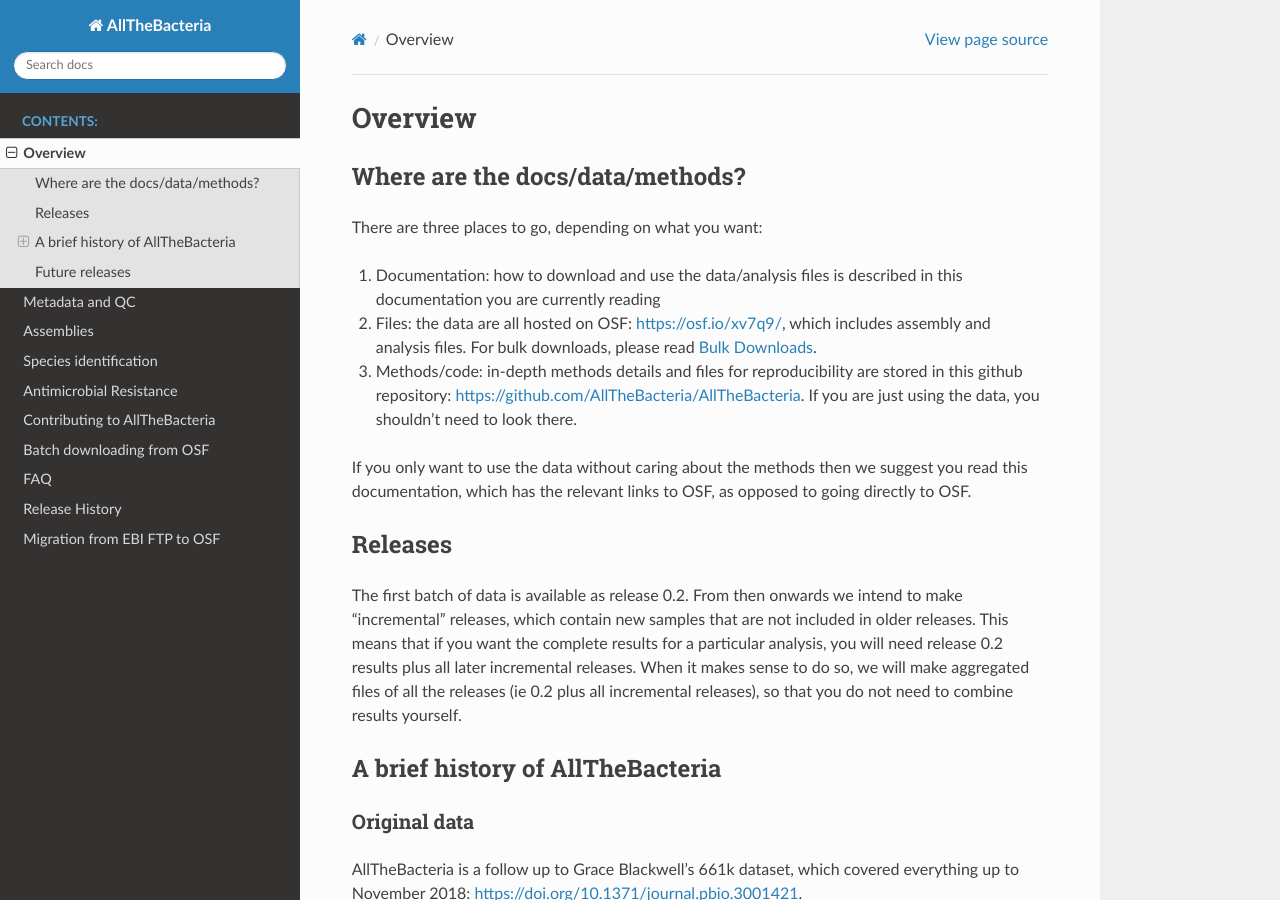
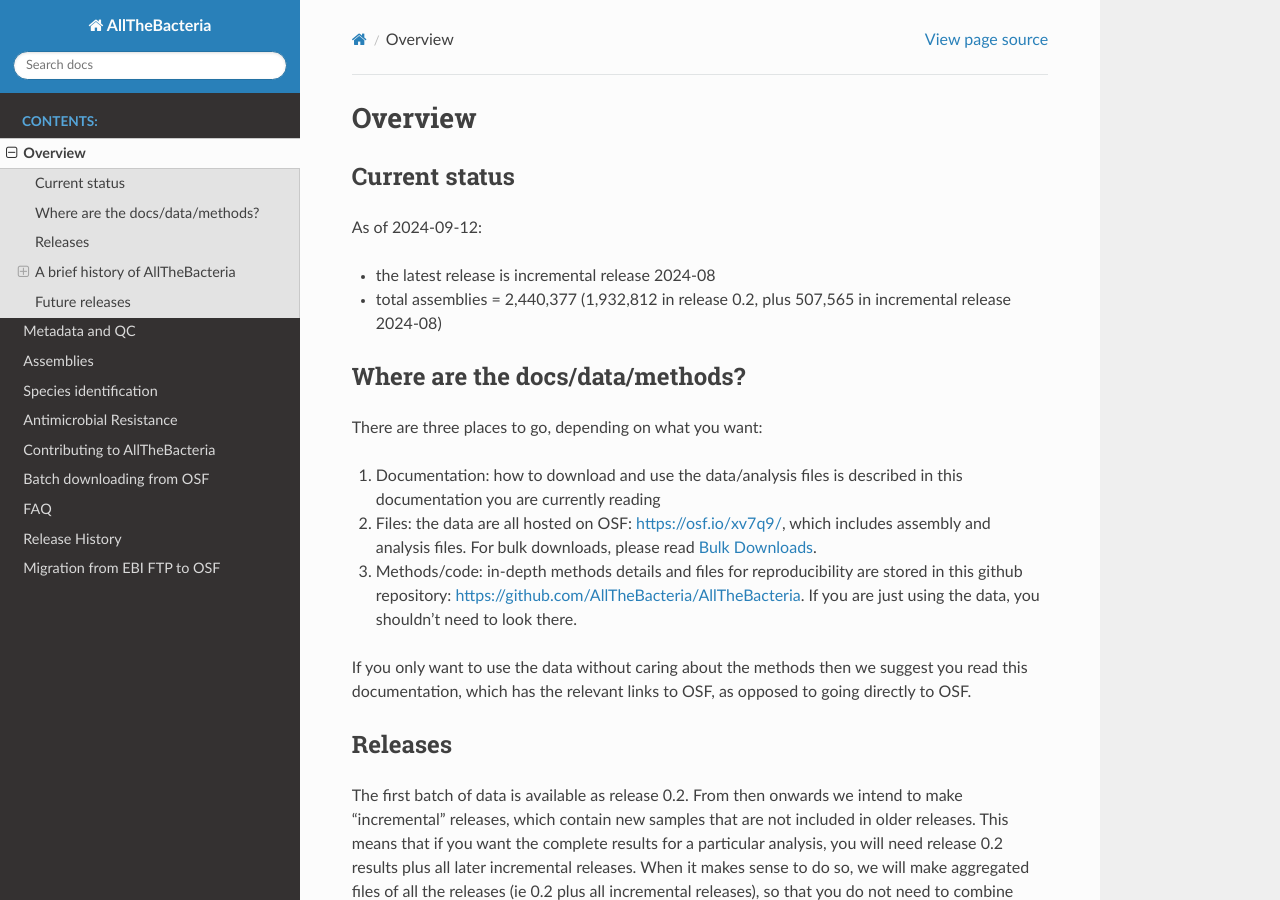
Before and after one commit to AllTheBacteria/AllTheBacteria, a Sphinx documentation site: the page built from docs/overview.rst, in a window 1280 px wide and 900 px high. Built offline with Sphinx 7.4.7 and the Read the Docs theme 2.0.0, drawn with Linux system fonts in a browser that asks for light colours.

Commit message:
Add current status section

```diff
--- a/docs/overview.rst
+++ b/docs/overview.rst
@@ -1,5 +1,18 @@
 Overview
 ========
+
+Current status
+--------------
+
+As of 2024-09-12:
+
+* the latest release is incremental release 2024-08
+
+* total assemblies = 2,440,377
+  (1,932,812 in release 0.2, plus 507,565 in incremental release 2024-08)
+
+
+
 
 Where are the docs/data/methods?
 --------------------------------
```
